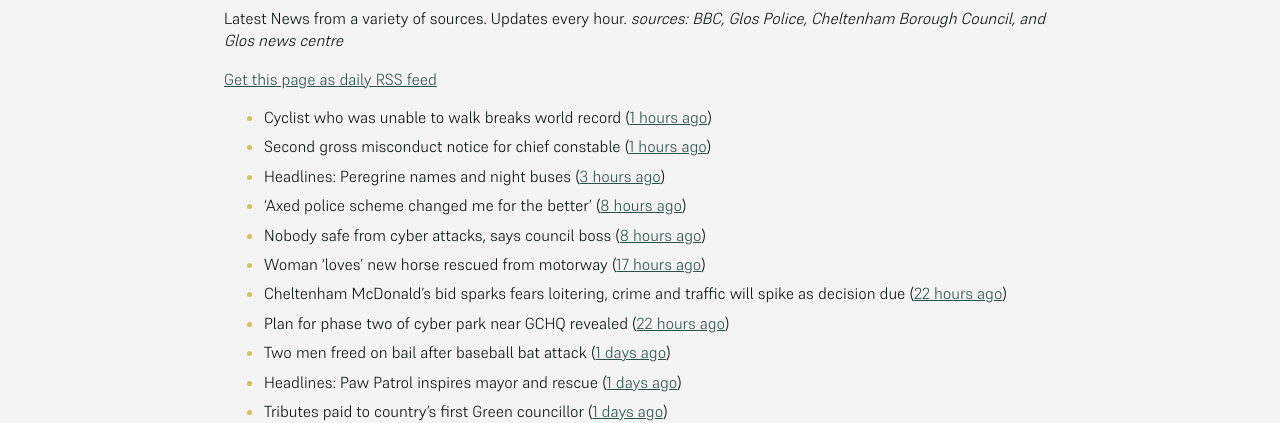
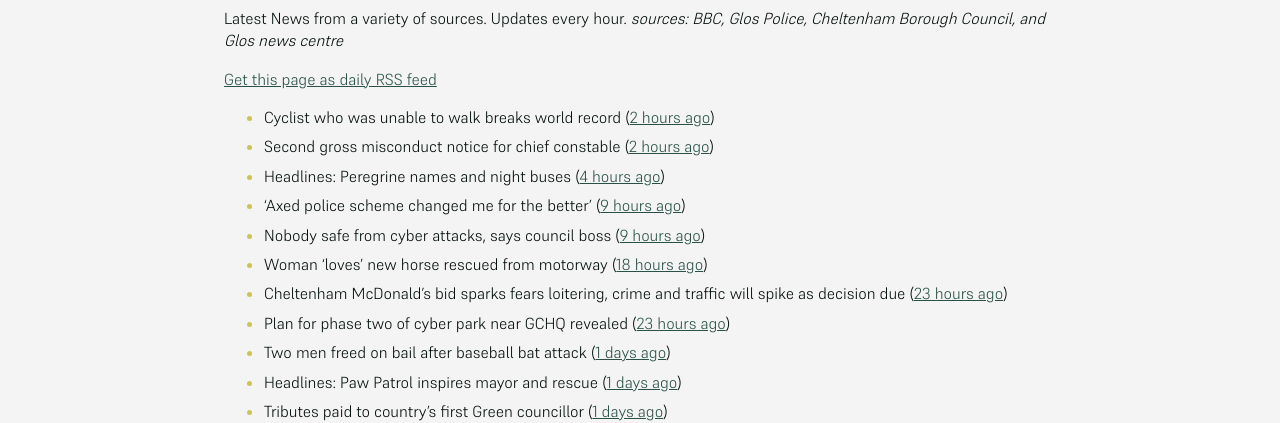
Before and after one commit to mat-0/cheltenham-open-data, a Jekyll site: the page built from _pages/news.md, in a window 1280 px wide. Shown: the part 266-689 px from the top of the page. Built offline with Jekyll 4.4.1, drawn with Linux system fonts in a browser that asks for light colours; some of the changed text lies outside the part shown.

Commit message:
Updated 2025-05-20 14:57:58

```diff
--- a/_pages/news.md
+++ b/_pages/news.md
@@ -12,14 +12,14 @@ _sources: BBC, Glos Police, Cheltenham Borough Council, and Glos news centre_
 [Get this page as daily RSS feed](/daily.rss)
 
 <!-- news_marker starts -->
-- Cyclist who was unable to walk breaks world record ([1 hours ago](https://www.bbc.com/news/articles/ce822e66159o))
-- Second gross misconduct notice for chief constable ([1 hours ago](https://www.bbc.com/news/articles/cy8nnxy83lro))
-- Headlines: Peregrine names and night buses ([3 hours ago](https://www.bbc.com/news/articles/cr7zznnkyrgo))
-- 'Axed police scheme changed me for the better' ([8 hours ago](https://www.bbc.com/news/articles/cj425087v5po))
-- Nobody safe from cyber attacks, says council boss ([8 hours ago](https://www.bbc.com/news/articles/cyvm4ljl2l8o))
-- Woman 'loves' new horse rescued from motorway ([17 hours ago](https://www.bbc.com/news/articles/c4g2r40ye9eo))
-- Cheltenham McDonald’s bid sparks fears loitering, crime and traffic will spike as decision due ([22 hours ago](https://gloucesternewscentre.co.uk/cheltenham-mcdonalds-bid-sparks-fears-loitering-crime-and-traffic-will-spike-as-decision-due/))
-- Plan for phase two of cyber park near GCHQ revealed ([22 hours ago](https://www.bbc.com/news/articles/clygqx2jp95o))
+- Cyclist who was unable to walk breaks world record ([2 hours ago](https://www.bbc.com/news/articles/ce822e66159o))
+- Second gross misconduct notice for chief constable ([2 hours ago](https://www.bbc.com/news/articles/cy8nnxy83lro))
+- Headlines: Peregrine names and night buses ([4 hours ago](https://www.bbc.com/news/articles/cr7zznnkyrgo))
+- 'Axed police scheme changed me for the better' ([9 hours ago](https://www.bbc.com/news/articles/cj425087v5po))
+- Nobody safe from cyber attacks, says council boss ([9 hours ago](https://www.bbc.com/news/articles/cyvm4ljl2l8o))
+- Woman 'loves' new horse rescued from motorway ([18 hours ago](https://www.bbc.com/news/articles/c4g2r40ye9eo))
+- Cheltenham McDonald’s bid sparks fears loitering, crime and traffic will spike as decision due ([23 hours ago](https://gloucesternewscentre.co.uk/cheltenham-mcdonalds-bid-sparks-fears-loitering-crime-and-traffic-will-spike-as-decision-due/))
+- Plan for phase two of cyber park near GCHQ revealed ([23 hours ago](https://www.bbc.com/news/articles/clygqx2jp95o))
 - Two men freed on bail after baseball bat attack ([1 days ago](https://www.bbc.com/news/articles/c4ge7l3nvv1o))
 - Headlines: Paw Patrol inspires mayor and rescue ([1 days ago](https://www.bbc.com/news/articles/cj93e7x34ewo))
 - Tributes paid to country's first Green councillor ([1 days ago](https://www.bbc.com/news/articles/cd7gvr0g0qgo))
```
Also changed, not shown: other parts of _pages/news.md (+1 -1 lines), _data/flood.json (+5 -48 lines), _pages/fix-my-street.md (+2 -2 lines), index.md (+5 -5 lines).
